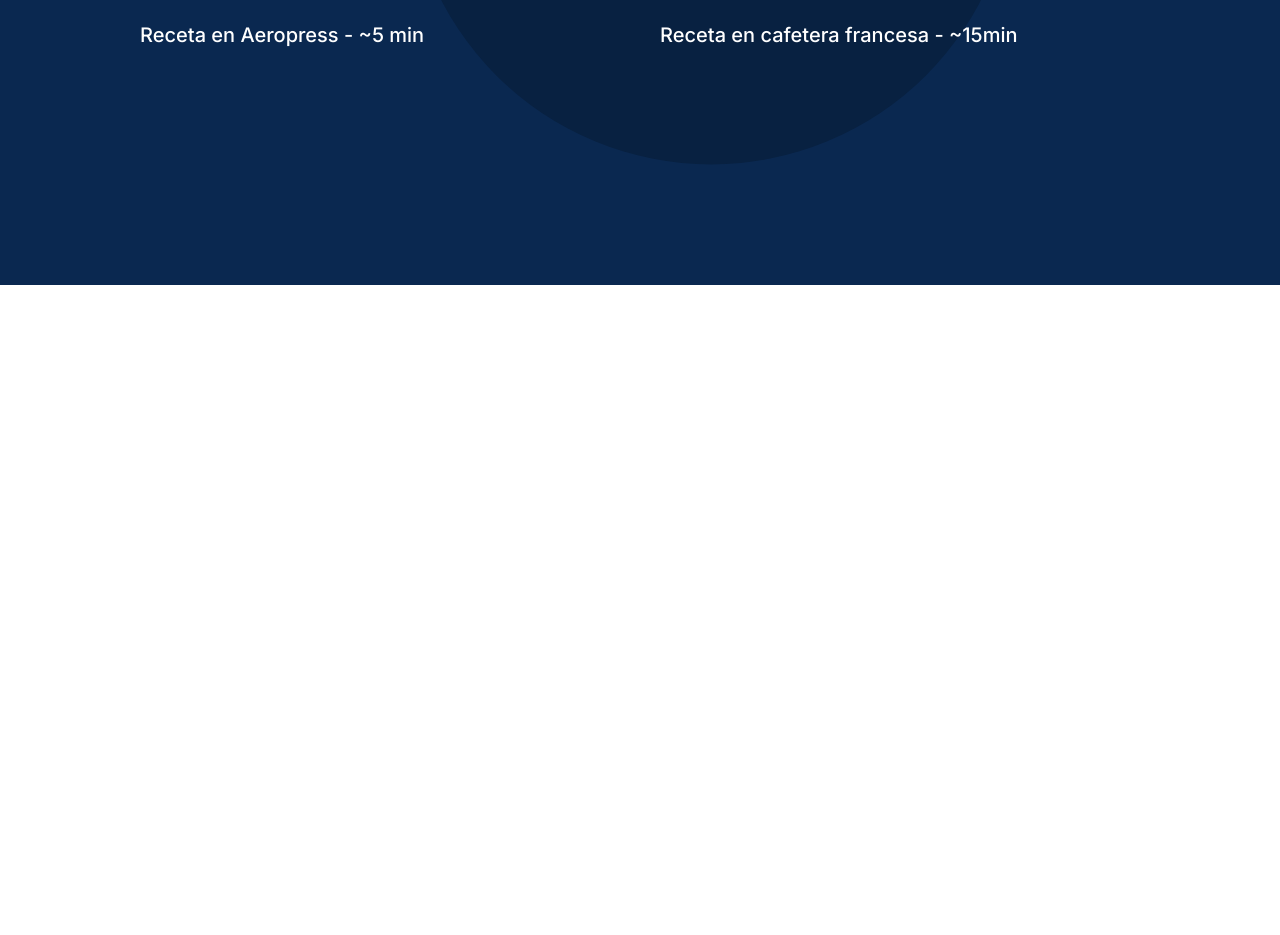
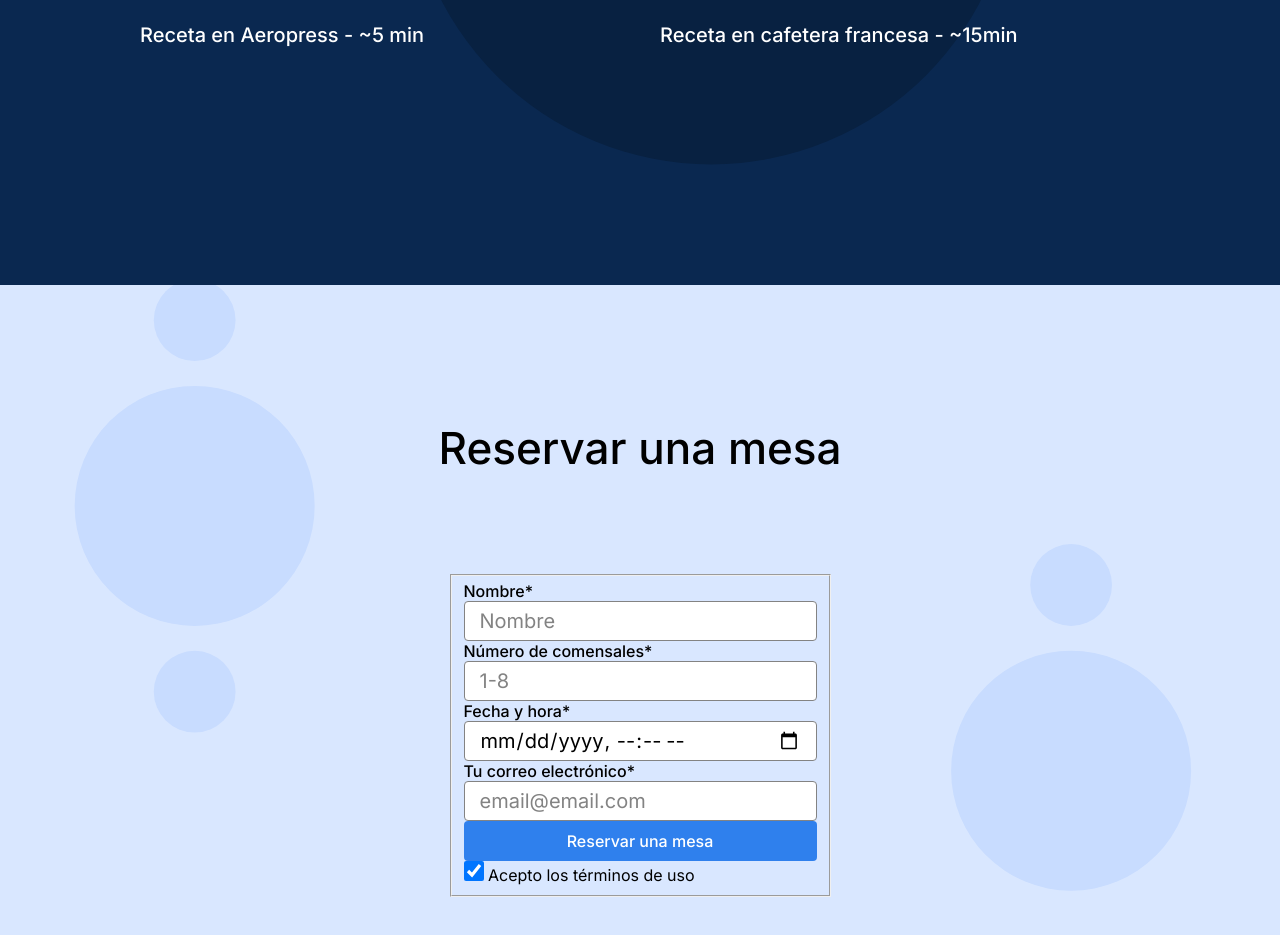
Before and after one commit to omar-mirez/web_project_coffeeshop, a plain HTML site: page index.html in a window 1280 px wide. Shown: the part 1433-2368 px from the top of the page. Before the commit the page ends 1718 px from the top, so only its background shows below. Drawn offline with Linux system fonts and the light colour scheme.

Commit message:
se agrega seccion reservation

```diff
--- a/index.html
+++ b/index.html
@@ -106,7 +106,81 @@
             </div>
           </div>
         </section>
-        <section class="reservation" id="reservation"></section>
+        <section class="reservation" id="reservation">
+          <h2 class="reservation__title">Reservar una mesa</h2>
+          <form
+            class="reservation__form"
+            action="/procesar-reserva"
+            method="POST"
+          >
+            <fieldset class="reservation__fieldset">
+              <label for="name" class="reservation__label">Nombre*</label>
+              <input
+                type="text"
+                id="name"
+                name="name"
+                class="reservation__input"
+                placeholder="Nombre"
+                required
+              />
+
+              <label for="guests" class="reservation__label"
+                >Número de comensales*</label
+              >
+              <input
+                type="number"
+                id="guests"
+                name="guests"
+                class="reservation__input"
+                placeholder="1-8"
+                min="1"
+                max="8"
+                required
+              />
+
+              <label for="datetime" class="reservation__label"
+                >Fecha y hora*</label
+              >
+              <input
+                type="datetime-local"
+                id="datetime"
+                name="datetime"
+                class="reservation__input"
+                required
+              />
+
+              <label for="email" class="reservation__label"
+                >Tu correo electrónico*</label
+              >
+              <input
+                type="email"
+                id="email"
+                name="email"
+                class="reservation__input"
+                placeholder="email@email.com"
+                required
+              />
+
+              <button type="submit" class="reservation__button">
+                Reservar una mesa
+              </button>
+
+              <div class="reservation__checkbox-group">
+                <input
+                  type="checkbox"
+                  id="terms"
+                  name="terms"
+                  class="reservation__checkbox"
+                  checked
+                  required
+                />
+                <label for="terms" class="reservation__checkbox-label">
+                  Acepto los términos de uso
+                </label>
+              </div>
+            </fieldset>
+          </form>
+        </section>
       </main>
       <footer class="footer"></footer>
     </div>
--- a/pages/index.css
+++ b/pages/index.css
@@ -155,3 +155,95 @@
   line-height: 30px;
   margin-top: 24px;
 }
+
+/* 1. Sección general */
+.reservation {
+  background-color: #d9e7ff;
+  background-image: url("../images/background_reservation.svg");
+  background-repeat: no-repeat;
+  background-position: center;
+  background-size: cover;
+  padding: 100px 0;
+  font-family: "Inter", sans-serif;
+}
+
+/* 2. Título */
+.reservation__title {
+  font-family: inter;
+  text-align: center;
+  font-size: 44px;
+  font-weight: 500;
+  line-height: 52px;
+  color: #000000;
+  margin-bottom: 100px;
+}
+
+/* 3. Formulario */
+.reservation__form {
+  display: flex;
+  flex-direction: column;
+  align-items: center;
+  gap: 20px;
+  max-width: 385px;
+  margin: 0 auto;
+}
+
+/* 4. Labels */
+.reservation__label {
+  font-family: inter;
+  font-size: 16px;
+  font-weight: 500;
+  line-height: 20px;
+  align-self: flex-start;
+  color: #000000;
+}
+
+/* 5. Campos de entrada */
+.reservation__input {
+  width: 100%;
+  max-width: 385px;
+  height: 40px;
+  padding: 0 15px;
+  border-radius: 4px;
+  border: 1px solid #838383;
+  font-size: 20px;
+  line-height: 30px;
+  box-sizing: border-box;
+}
+
+.reservation__input::placeholder {
+  color: #838383;
+}
+
+/* 6. Checkbox */
+.reservation__checkbox-container {
+  display: flex;
+  align-items: center;
+  gap: 12px;
+}
+
+.reservation__checkbox {
+  width: 20px;
+  height: 20px;
+  border-radius: 2px;
+}
+
+/* 7. Botón */
+.reservation__button {
+  font-family: inter;
+  width: 100%;
+  max-width: 385px;
+  height: 40px;
+  background-color: #2f80ed;
+  color: #ffffff;
+  border: none;
+  border-radius: 4px;
+  font-size: 16px;
+  font-weight: 500;
+  line-height: 32px;
+  cursor: pointer;
+}
+
+.reservation__button:hover {
+  opacity: 0.7;
+}
```
